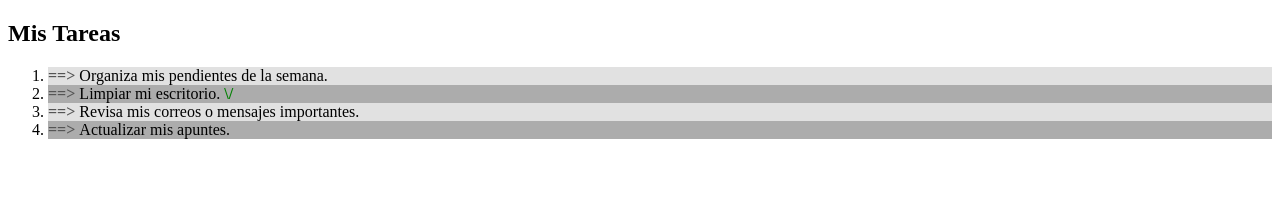
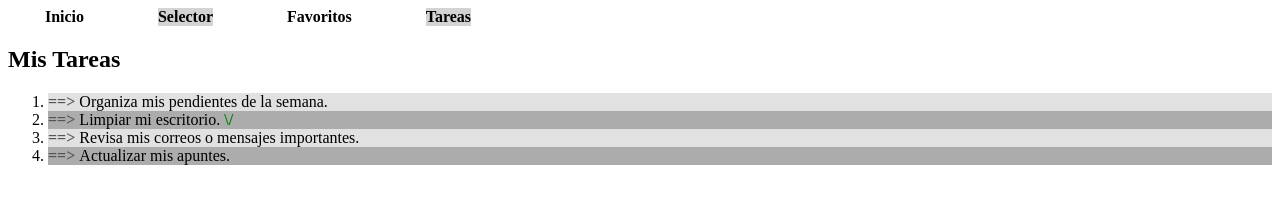
Before and after one commit to VannKCE/laboratorio08, a plain HTML site: page tareas.html in a window 1280 px wide. Drawn offline with Linux system fonts and the light colour scheme.

Commit message:
Estilos propios

```diff
--- a/styles.css
+++ b/styles.css
@@ -1,3 +1,10 @@
+nav a{
+    font-family: "Old English Text MT", "Goudy Old Style", serif;
+    text-decoration: none;
+    font-size: 1.5em;
+    color: black;
+}
+
 h1{
     text-align: center;
 }
--- a/tareas.css
+++ b/tareas.css
@@ -1,3 +1,19 @@
+nav {
+    display: flex;
+    justify-content: space-around;
+    width: 500px;
+}
+
+a{
+    text-decoration: none;
+    color: black;
+    font-weight: bold;
+}
+
+a:nth-child(even){
+    background-color: #d3d3d3;
+}
+
 li:nth-child(odd) {
     background-color: #e1e1e1;
 }
--- a/tareas.html
+++ b/tareas.html
@@ -7,6 +7,15 @@
     <link rel="stylesheet" href="tareas.css">
 </head>
 <body>
+    <header>
+        <nav>
+            <a href="index.html"> Inicio </a>
+            <a href="selectores.html"> Selector </a>
+            <a href="favoritos.html"> Favoritos </a>
+            <a href="tareas.html"> Tareas </a>
+        </nav>
+    </header>
+    <main>
         <h2>Mis Tareas</h2>
         <ol>
             <li>Organiza mis pendientes de la semana.</li>
@@ -14,5 +23,6 @@
             <li>Revisa mis correos o mensajes importantes.</li>
             <li>Actualizar mis apuntes.</li>
         </ol>
+    </main>
 </body>
 </html>
```
Also changed, not shown: favoritos.html (+15 -9 lines), index.html (+8 -1 lines), selectores.html (+11 -1 lines). Lines whose indentation alone changed are shown as unchanged.
